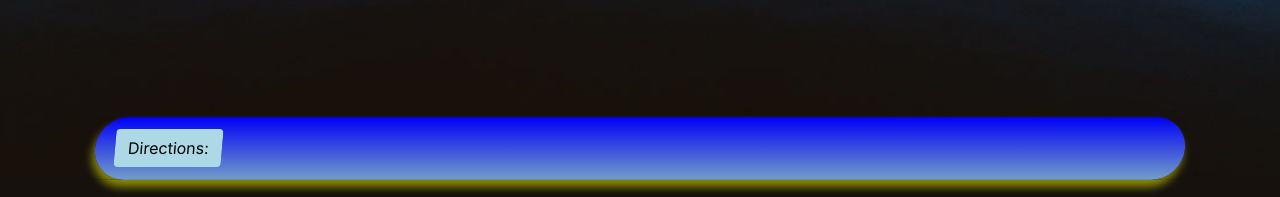
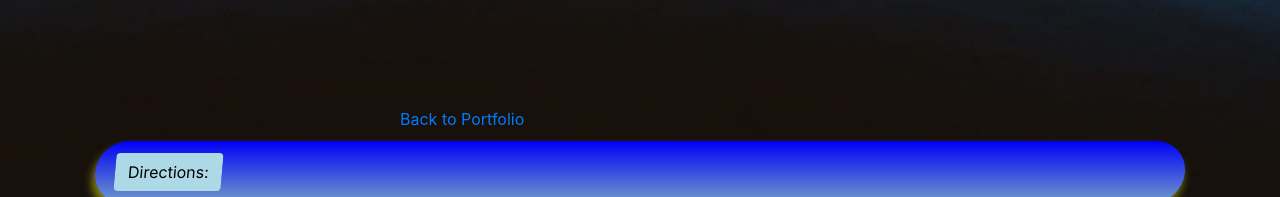
Before and after one commit to mhmeluskey/unit-4-game, a plain HTML site: page index.html in a window 1280 px wide. Shown: the part 153-350 px from the top of the page. Drawn offline with nearby package versions, Linux system fonts and the light colour scheme; a web font is replaced by a local one.

Commit message:
added link back to portfolio

```diff
--- a/assets/css/style.css
+++ b/assets/css/style.css
@@ -1,5 +1,9 @@
 body{
     background-color: rgb(22,17,13);
+}
+
+#portfolio-link{
+    margin-left: 400px;
 }
 
 .jumbotron{
--- a/index.html
+++ b/index.html
@@ -37,6 +37,8 @@
             </section>
 
     </div>
+
+    <a id="portfolio-link" class="a" href="https://mhmeluskey.github.io/MeganMeluskeyPortfolio/portfolio.html"> Back to Portfolio  </a>
 
 
 
```
